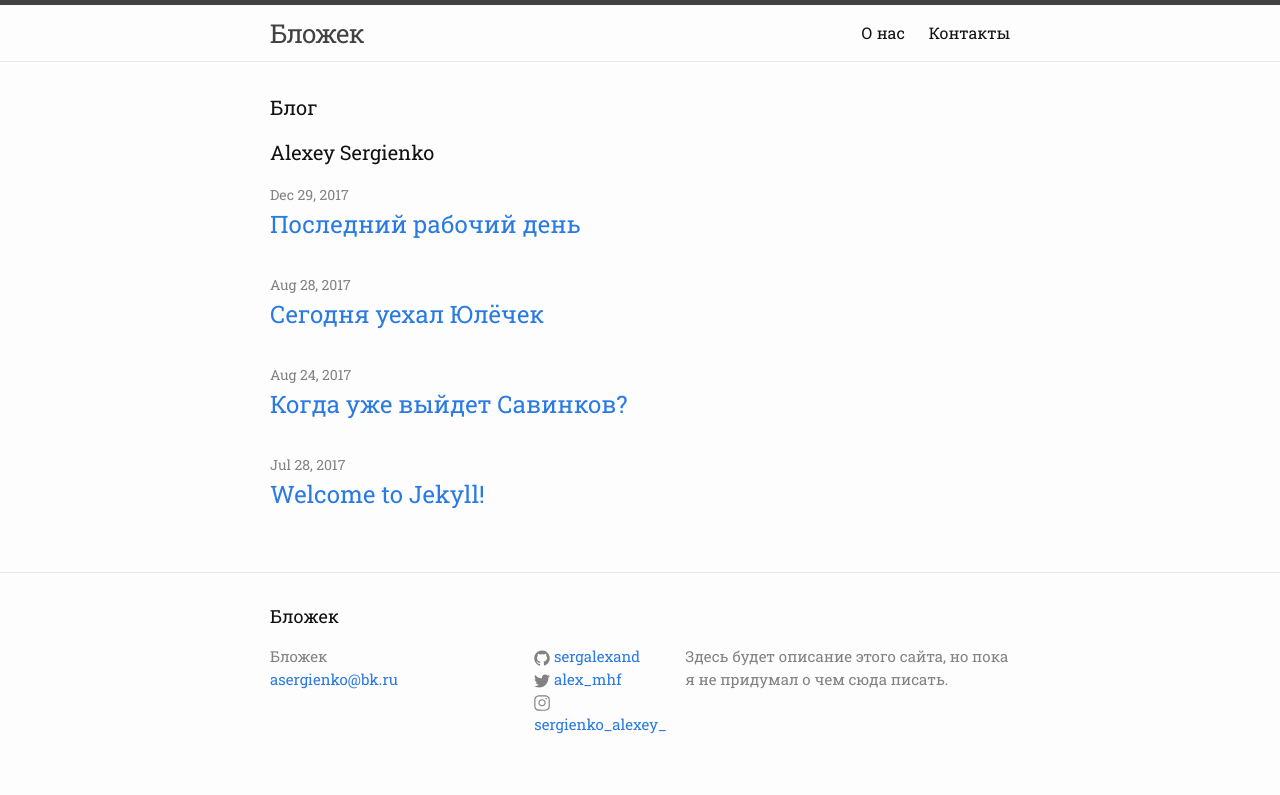
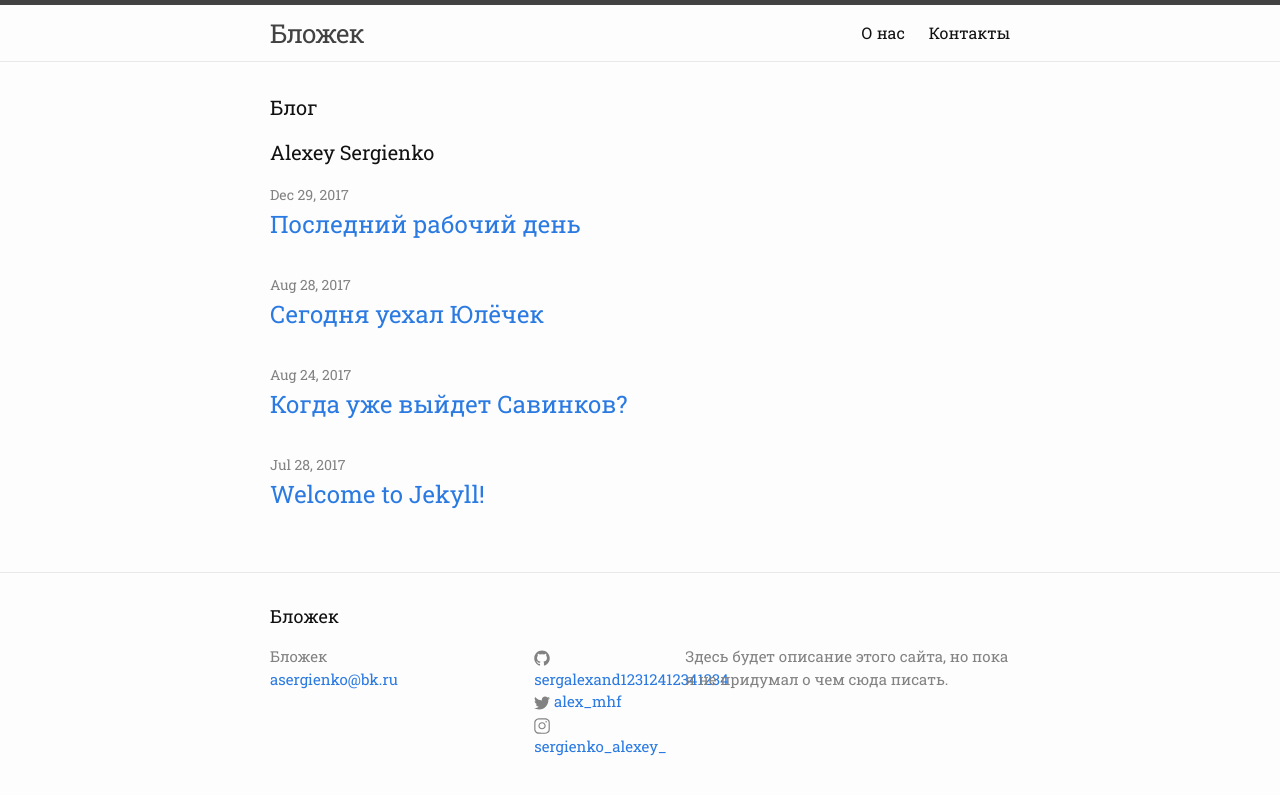
Before and after one commit to SergAlexAnd/SergAlexAnd.github.io, a Jekyll site: the page built from index.html, in a window 1280 px wide. Shown: the top 795 px of the page. Built offline with Jekyll 4.4.1, drawn with Linux system fonts in a browser that asks for light colours.

Commit message:
Update _config.yml

```diff
--- a/_config.yml
+++ b/_config.yml
@@ -14,7 +14,7 @@ description: > # this means to ignore newlines until "baseurl:"
 baseurl: "" # the subpath of your site, e.g. /blog
 url: "http://yourdomain.com" # the base hostname & protocol for your site
 twitter_username: alex_mhf
-github_username:  sergalexand
+github_username:  sergalexand12312412341234
 instagram_username: sergienko_alexey_
 
 # Build settings
```
